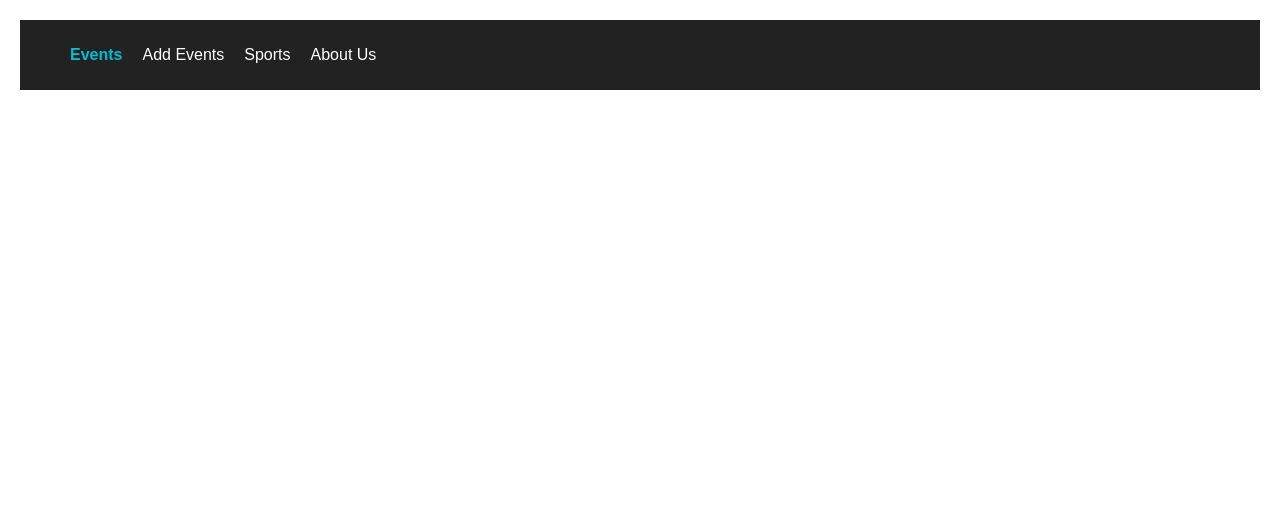
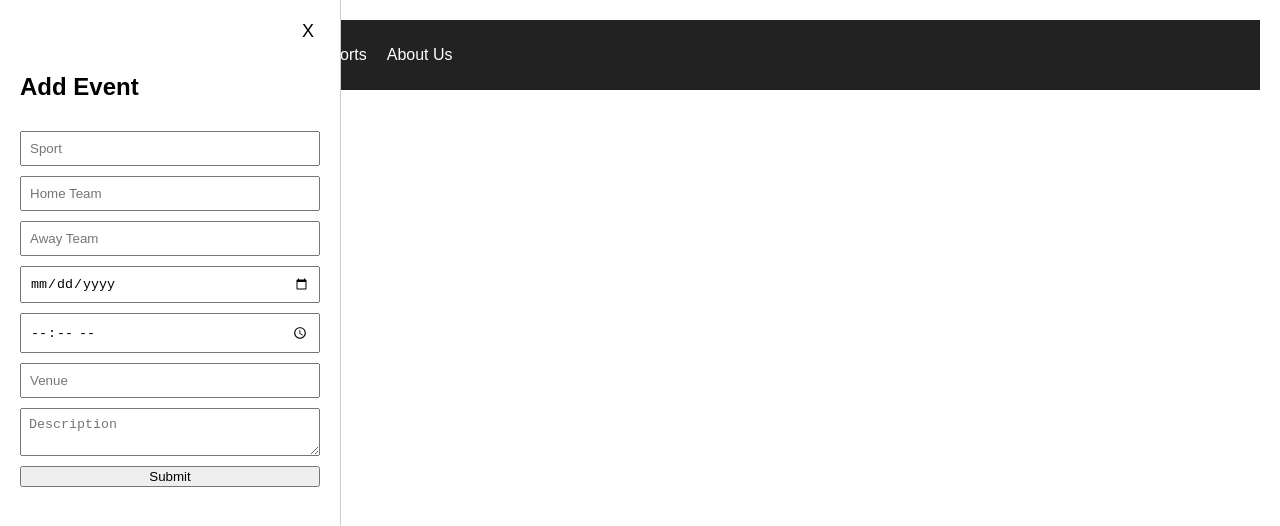
Before and after one commit to EFEOZTRK/sports-events-api, a website: page public/index.html in a window 1280 px wide. Both pictures are taken after a click on the link "Add Events". Shown: the top 526 px of the page. Drawn offline with Linux system fonts and the light colour scheme; no server answers.

Commit message:
added frontend form to create events using POST /events

```diff
--- a/public/index.html
+++ b/public/index.html
@@ -39,7 +39,7 @@
       <div class="inner-navbar">
         <ul>
           <li><a href="#" class="active">Events</a></li>
-          <li><a href="#">Add Events</a></li>
+          <li><a id="open-form-btn" class="active" href="#">Add Events</a></li>
           <li><a href="#">Sports</a></li>
           <li><a href="#">About Us</a></li>
         </ul>
@@ -48,6 +48,26 @@
 
     <div id="events-container"></div>
 
+    <div id="form-container" class="hidden">
+      <!-- Event adding container with 7 parameters -->
+      <form id="event-form">
+        <button type="button" id="close-form-btn">X</button>
+        <h2>Add Event</h2>
+
+        <input type="text" id="sport" placeholder="Sport" required />
+        <input type="text" id="home" placeholder="Home Team" required />
+        <input type="text" id="away" placeholder="Away Team" required />
+
+        <input type="date" id="date" required />
+        <input type="time" id="time" required />
+
+        <input type="text" id="venue" placeholder="Venue" />
+        <textarea id="description" placeholder="Description"></textarea>
+
+        <button type="submit">Submit</button>
+      </form>
+    </div>
+
     <script src="script.js"></script>
   </body>
 </html>
--- a/public/script.js
+++ b/public/script.js
@@ -38,3 +38,48 @@ function renderEvents(events){
 }
 
 fetchEvents();
+
+
+const openBtn = document.getElementById("open-form-btn");
+const closeBtn = document.getElementById("close-form-btn");
+const formContainer = document.getElementById("form-container");
+
+openBtn.addEventListener("click", () => {
+  formContainer.classList.toggle("active");
+});
+
+
+closeBtn.addEventListener("click", () => {
+  formContainer.classList.remove("active");
+});
+
+
+const form = document.getElementById("event-form");
+
+form.addEventListener("submit", async (e) => {
+  e.preventDefault();
+
+  const eventData = {
+    sport: document.getElementById("sport").value,
+    home: document.getElementById("home").value,
+    away: document.getElementById("away").value,
+    date: document.getElementById("date").value,
+    time: document.getElementById("time").value,
+    venue: document.getElementById("venue").value,
+    description: document.getElementById("description").value,
+  };
+
+  await fetch("/api/events", {
+    method: "POST",
+    headers: {
+      "Content-Type": "application/json",
+    },
+    body: JSON.stringify(eventData),
+  });
+
+  form.reset();
+  formContainer.classList.remove("active");
+
+  // refetch events after adding a new one
+  fetchEvents();
+});
--- a/public/style.css
+++ b/public/style.css
@@ -44,3 +44,46 @@
   transform: translateY(-2px);
   transition: 0.2s;
 }
+
+/* Event adding form */
+
+#open-form-btn {
+  margin: 20px;
+  padding: 10px 15px;
+  cursor: pointer;
+}
+
+#form-container {
+  position: fixed;
+  top: 0;
+  left: -350px;
+  width: 300px;
+  height: 100%;
+  background: #fff;
+  border-right: 1px solid #ccc;
+  padding: 20px;
+  transition: 0.3s;
+}
+
+#form-container.active {
+  left: 0;
+}
+
+#event-form {
+  display: flex;
+  flex-direction: column;
+  gap: 10px;
+}
+
+#event-form input,
+#event-form textarea {
+  padding: 8px;
+}
+
+#close-form-btn {
+  align-self: flex-end;
+  cursor: pointer;
+  background: none;
+  border: none;
+  font-size: 18px;
+}
--- a/src/controllers/eventsController.js
+++ b/src/controllers/eventsController.js
@@ -3,14 +3,14 @@ import { getAllEvents } from "../services/eventsService.js"
 import { getEventById } from "../services/eventsService.js"
 
 export function addEvent(req,res){
-    const {date,time,sport,home,away} = req.body
+    const {date,time,sport,home,away,venue,description} = req.body
 
     if(!date || !time || !sport || !home || !away){
         return res.status(400).json({error: "Please fill every field! "})
     }
 
     try{
-        const newEvent = createEvent({date,time,sport,home,away})
+        const newEvent = createEvent({date,time,sport,home,away,venue,description})
         return res.status(201).json({message: "Event created successfully", event: newEvent})
     }
     catch(err){
```
